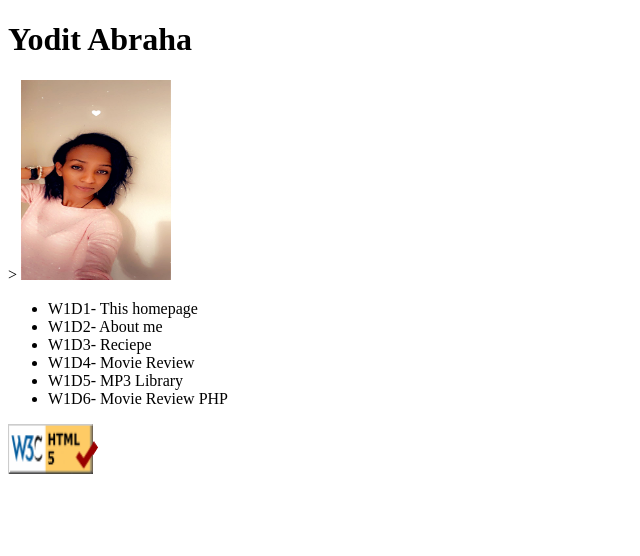
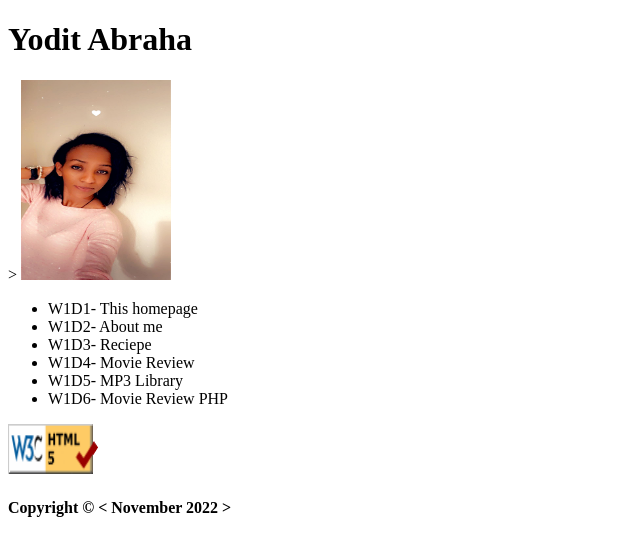
Before and after one commit to YoditAbraha/WAP, a plain HTML site: page index.html in a window 1280 px wide. Shown: the whole page, without its empty margins (0-640 px from the left). Drawn offline with Linux system fonts and the light colour scheme.

Commit message:
adding copy right

```diff
--- a/index.html
+++ b/index.html
@@ -23,5 +23,7 @@
         <img src = "w3c-html5-logo.png" alt = " link validator" width = "90" height = "50">
         </a>
 
+        <h4>Copyright &copy; &lt; November 2022 &gt; </october></h4>
+
 </body>
 </html>
```
